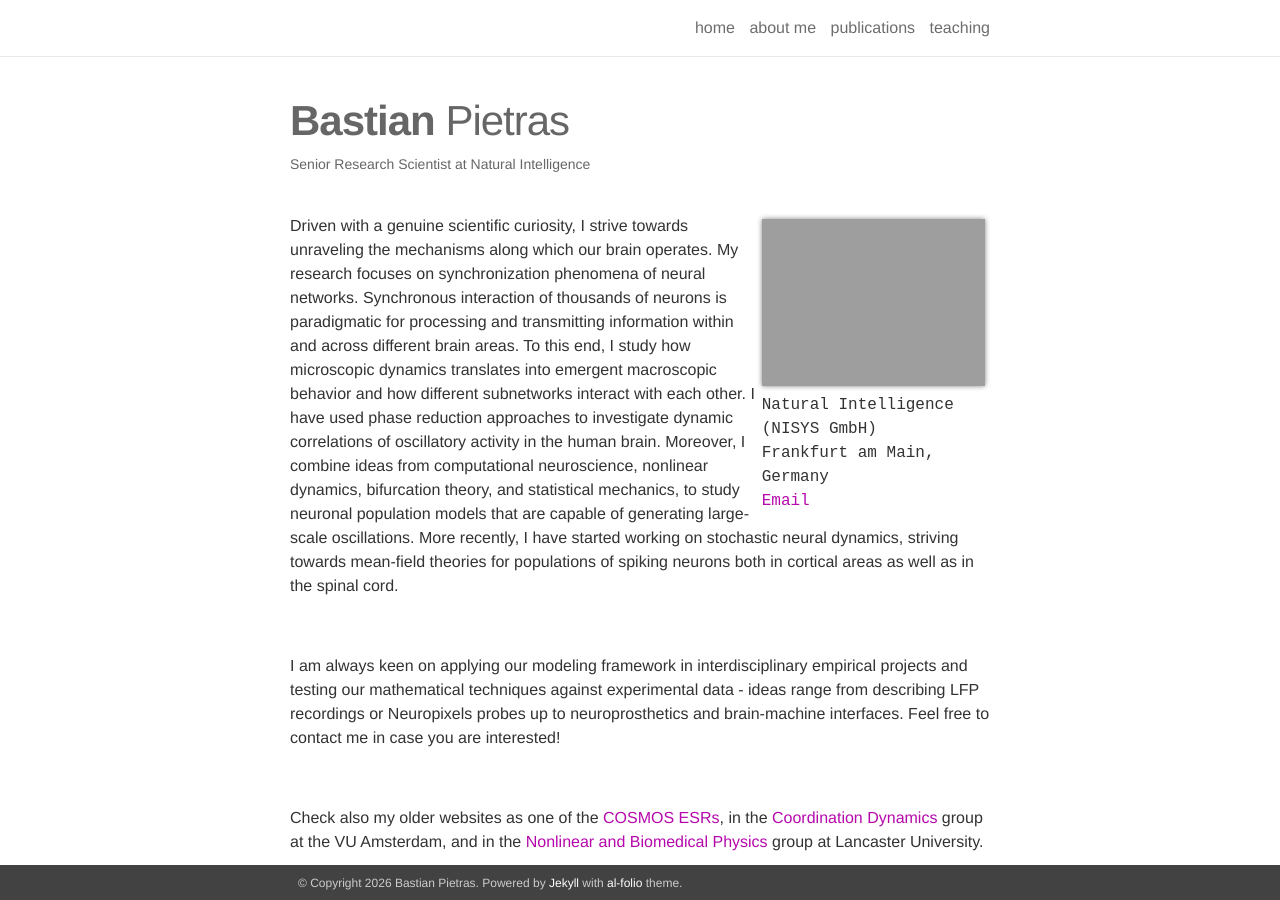
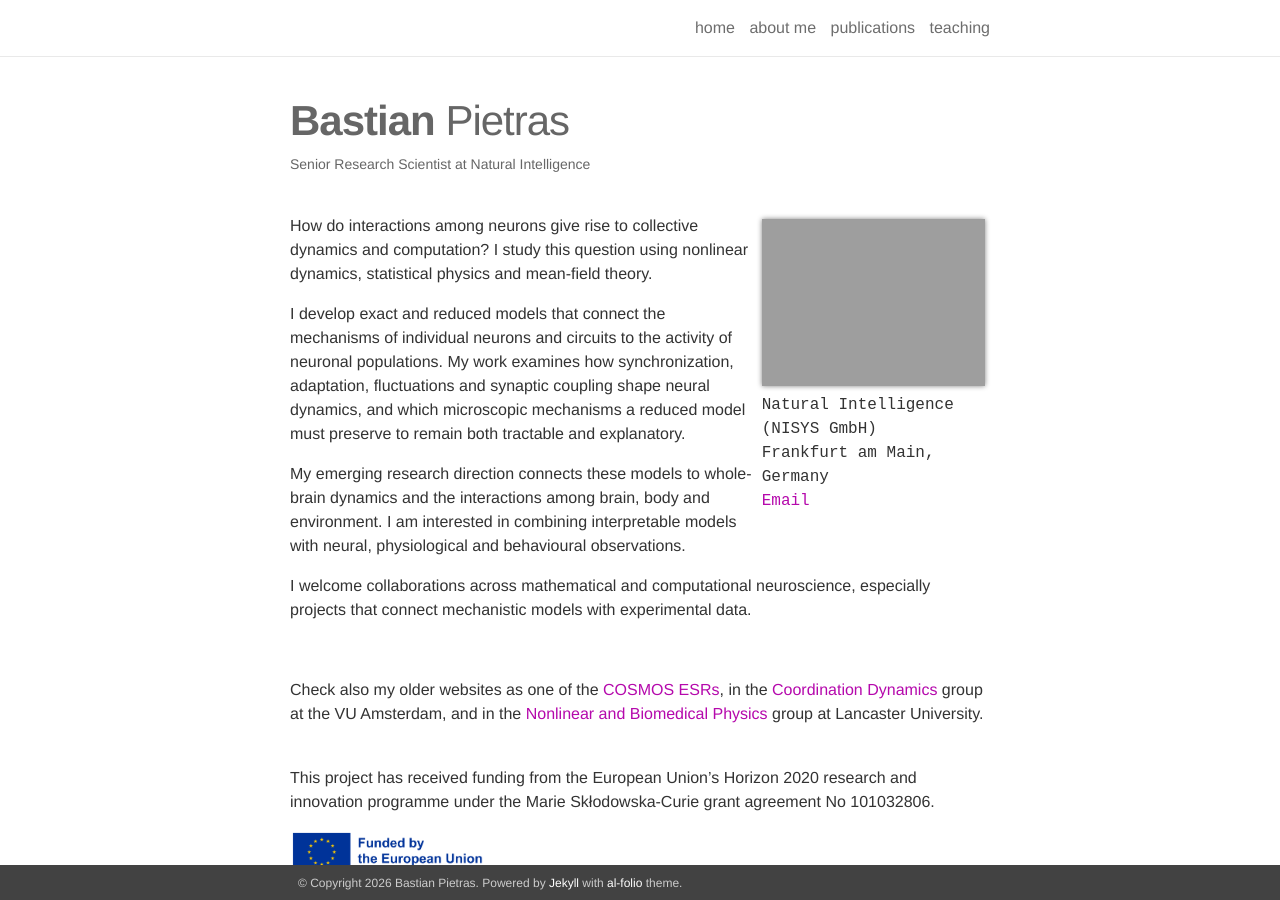
Before and after one commit to BastianPietras/bastianpietras.github.io, a Jekyll site: the page built from _pages/home.md, in a window 1280 px wide and 900 px high. Built offline with Jekyll 4.4.1, drawn with Linux system fonts in a browser that asks for light colours; some web fonts are replaced.

Commit message:
Refresh Home research introduction

```diff
--- a/_pages/home.md
+++ b/_pages/home.md
@@ -17,18 +17,13 @@
 social: true
 ---
 
-Driven with a genuine scientific curiosity, I strive towards unraveling the mechanisms along which our brain operates.
-My research focuses on synchronization phenomena of neural networks.
-Synchronous interaction of thousands of neurons is paradigmatic for processing and transmitting information within and across different brain areas.
-To this end, I study how microscopic dynamics translates into emergent macroscopic behavior and how different subnetworks interact with each other.
-I have used phase reduction approaches to investigate dynamic correlations of oscillatory activity in the human brain.
-Moreover, I combine ideas from computational neuroscience, nonlinear dynamics, bifurcation theory, and statistical mechanics, to study neuronal population models that are capable of generating large-scale oscillations.
-More recently, I have started working on stochastic neural dynamics, striving towards mean-field theories for populations of spiking neurons both in cortical areas as well as in the spinal cord.
+How do interactions among neurons give rise to collective dynamics and computation? I study this question using nonlinear dynamics, statistical physics and mean-field theory.
 
-<br/>
+I develop exact and reduced models that connect the mechanisms of individual neurons and circuits to the activity of neuronal populations. My work examines how synchronization, adaptation, fluctuations and synaptic coupling shape neural dynamics, and which microscopic mechanisms a reduced model must preserve to remain both tractable and explanatory.
 
-I am always keen on applying our modeling framework in interdisciplinary empirical projects and testing our mathematical techniques against experimental data - ideas range from describing LFP recordings or Neuropixels probes up to neuroprosthetics and brain-machine interfaces.
-Feel free to contact me in case you are interested!
+My emerging research direction connects these models to whole-brain dynamics and the interactions among brain, body and environment. I am interested in combining interpretable models with neural, physiological and behavioural observations.
+
+I welcome collaborations across mathematical and computational neuroscience, especially projects that connect mechanistic models with experimental data.
 
 <br/>
 
```
